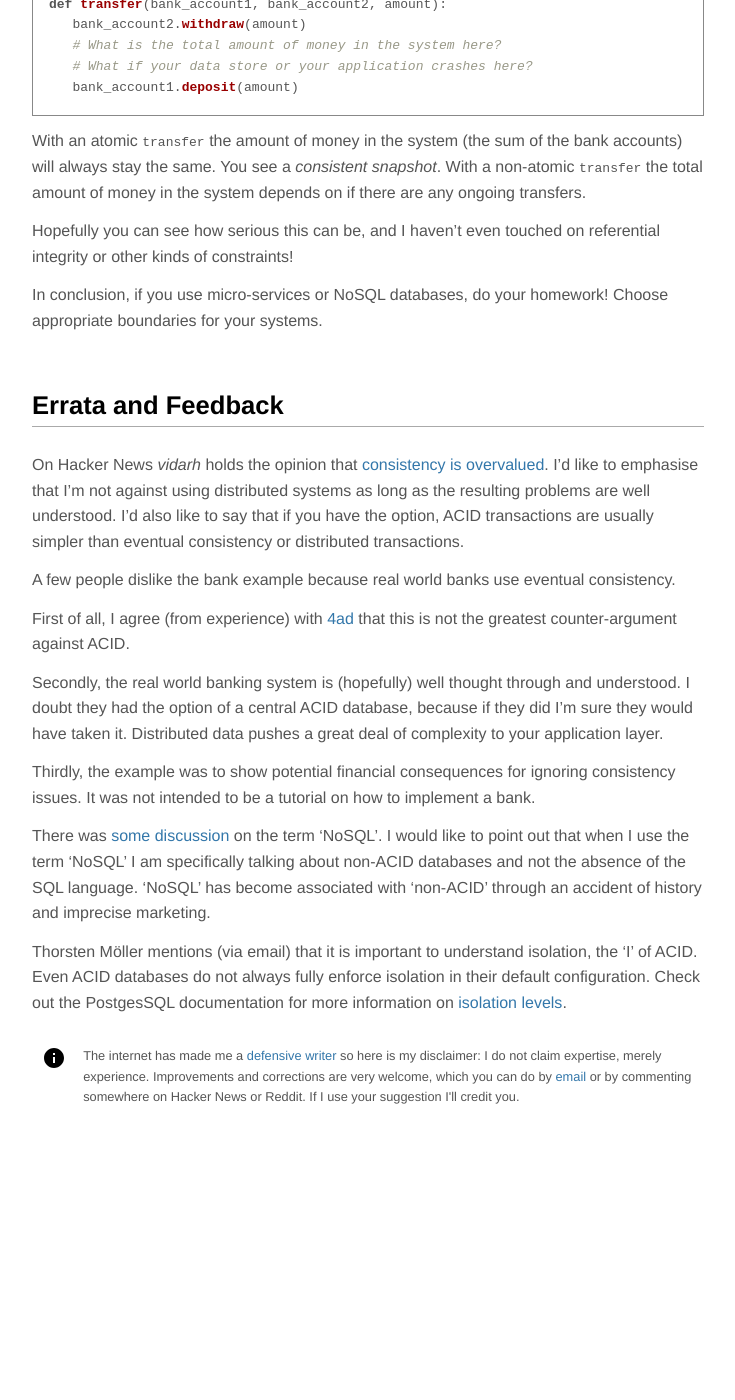
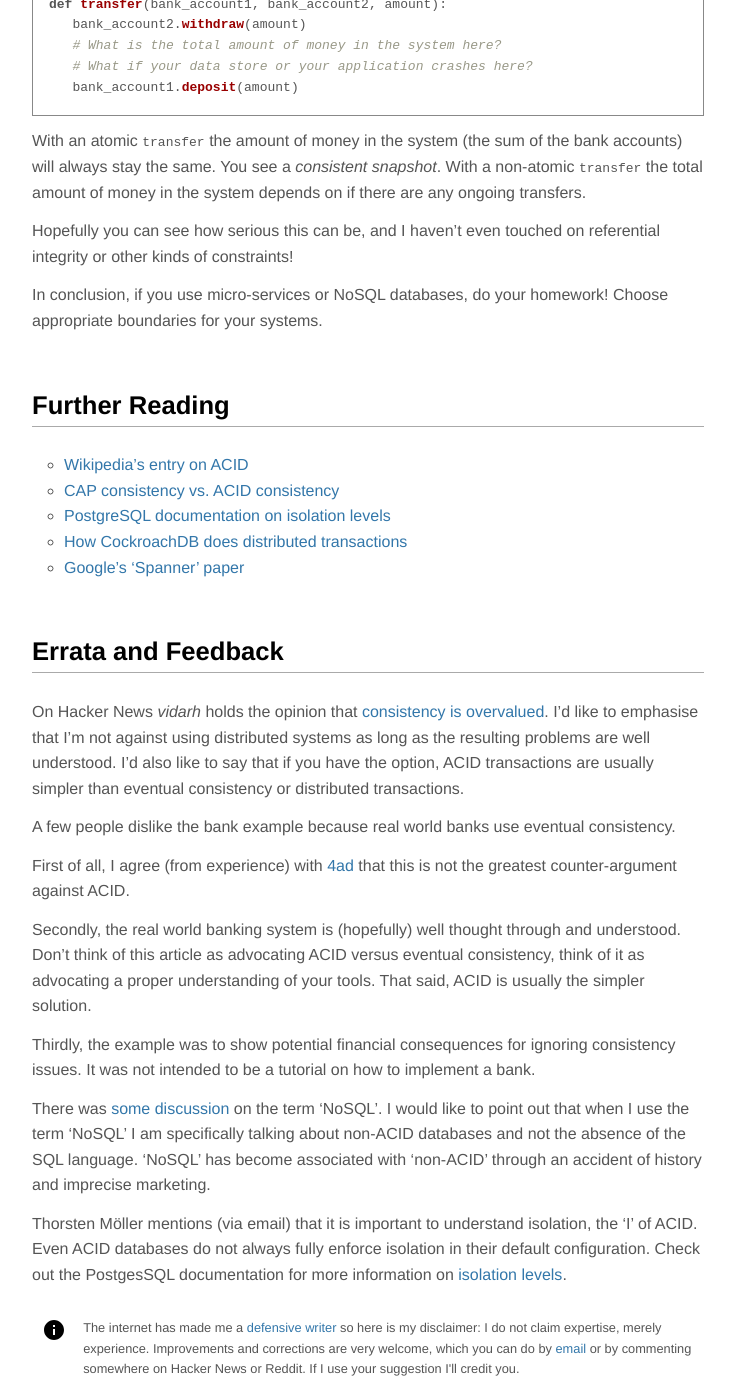
Before and after one commit to KMahoney/kmahoney.github.io, a Jekyll site: the page built from _posts/2016-09-17-consistency-consistently-undervalued.markdown, in a window 1280 px wide and 1400 px high, scrolled down 2514 px. Shown: the whole window, without its empty margins (272-1007 px from the left). Built offline with Jekyll 4.4.1, drawn with Linux system fonts in a browser that asks for light colours; before the commit the page ends 3642 px from its top, so only the background shows below that.

Commit message:
consistency: further reading

```diff
--- a/_posts/2016-09-17-consistency-consistently-undervalued.markdown
+++ b/_posts/2016-09-17-consistency-consistently-undervalued.markdown
@@ -137,6 +137,14 @@ touched on referential integrity or other kinds of constraints!
 In conclusion, if you use micro-services or NoSQL databases, do your
 homework! Choose appropriate boundaries for your systems.
 
+## Further Reading
+
+* [Wikipedia's entry on ACID](https://en.wikipedia.org/wiki/ACID)
+* [CAP consistency vs. ACID consistency](http://hackingdistributed.com/2013/03/23/consistency-alphabet-soup/)
+* [PostgreSQL documentation on isolation levels](https://www.postgresql.org/docs/current/static/transaction-iso.html)
+* [How CockroachDB does distributed transactions](https://www.cockroachlabs.com/blog/how-cockroachdb-distributes-atomic-transactions/)
+* [Google's 'Spanner' paper](http://static.googleusercontent.com/media/research.google.com/en//archive/spanner-osdi2012.pdf)
+
 ## Errata and Feedback
 
 On Hacker News *vidarh* holds the opinion that
@@ -154,10 +162,10 @@ with [4ad](https://news.ycombinator.com/item?id=12521059) that this is
 not the greatest counter-argument against ACID.
 
 Secondly, the real world banking system is (hopefully) well thought
-through and understood. I doubt they had the option of a central ACID
-database, because if they did I'm sure they would have taken
-it. Distributed data pushes a great deal of complexity to your
-application layer.
+through and understood. Don't think of this article as advocating ACID
+versus eventual consistency, think of it as advocating a proper
+understanding of your tools. That said, ACID is usually the simpler
+solution.
 
 Thirdly, the example was to show potential financial consequences for
 ignoring consistency issues. It was not intended to be a tutorial on
```
